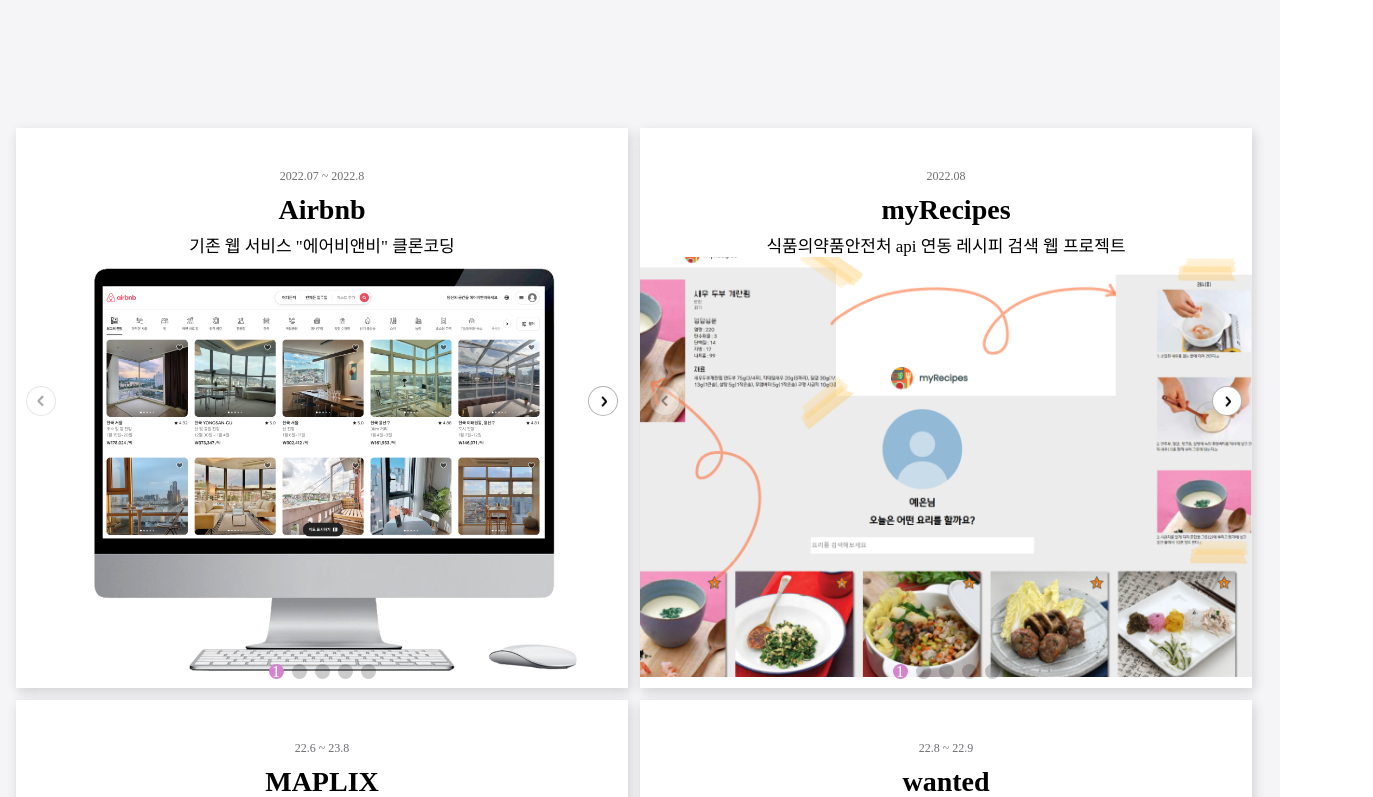
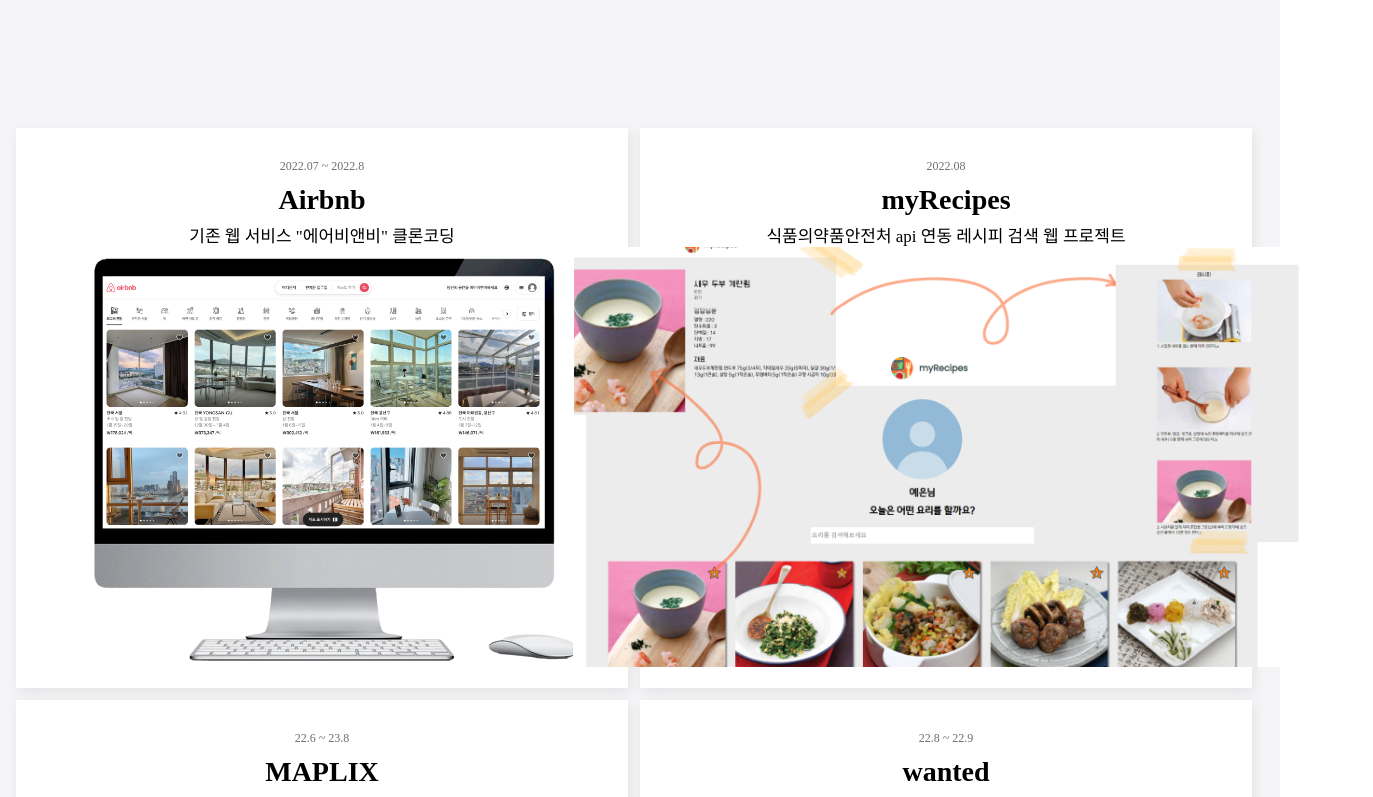
Before and after one commit to yeeun426/personal-portfolio, a React (Create React App) app in the folder front/: page /project in a window 1280 px wide. Shown: the top 797 px of the page, 1373 px wide, since content can reach past the window. Built offline with nearby package versions, Linux system fonts and the light colour scheme.

Commit message:
feat: Portfolio 수정

```diff
--- a/front/src/pages/Project/Project.js
+++ b/front/src/pages/Project/Project.js
@@ -35,7 +35,18 @@
       <div className='project'>
         {project.map((project) => (
           <div className='project-content' key={project.id}>
-            <Swiper
+                            <div className='project-txt'>
+                  <div className='project-date'>{project.date}</div>
+                  <div className='project-name'>{project.name}</div>
+                  <div className='project-detail'>{project.detail}</div>
+                </div>
+                <img src={project.img} alt={project.name} />
+            <Link to={`/project/${project.id}`}>
+              <button className='portfolio_btn'>
+                프로젝트 자세히 살펴보기
+              </button>
+            </Link>
+            {/* <Swiper
               navigation={true}
               pagination={pagination}
               modules={[Pagination, Navigation]}
@@ -84,15 +95,10 @@
               <SwiperSlide className='project-img'>
                 <img src={project.images.image2} alt="준비중"  />
               </SwiperSlide>
-              <SwiperSlide className='project-img'>
+              <SwiperSlide className='project-img more-page'>
                 <img src={project.images.image3} alt="준비중"  />
               </SwiperSlide>
-            </Swiper>
-            {/* <Link to={`/project/${project.id}`}>
-              <button className='portfolio_btn'>
-                프로젝트 자세히 살펴보기
-              </button>
-            </Link> */}
+            </Swiper> */}
           </div>
         ))}
       </div>
```
